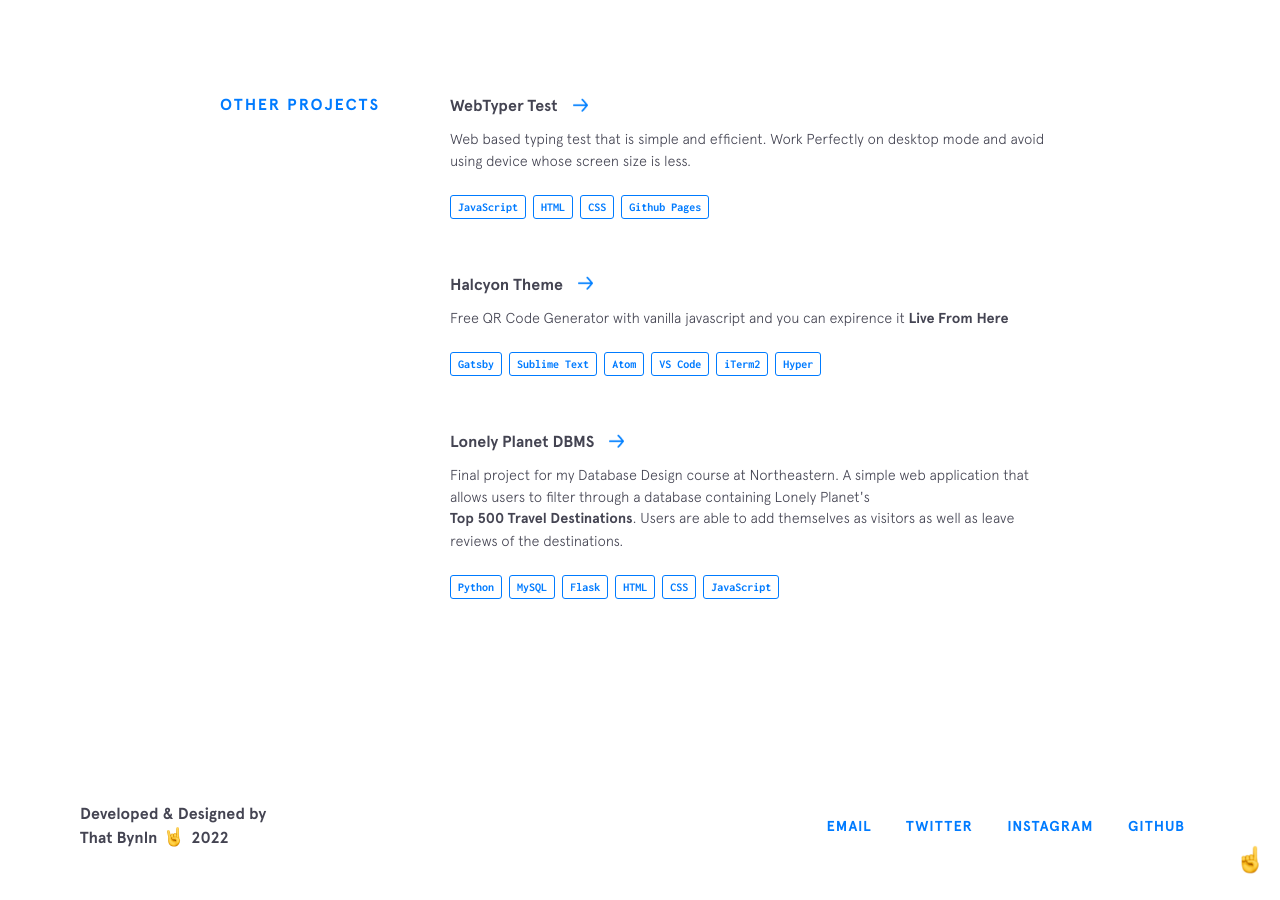
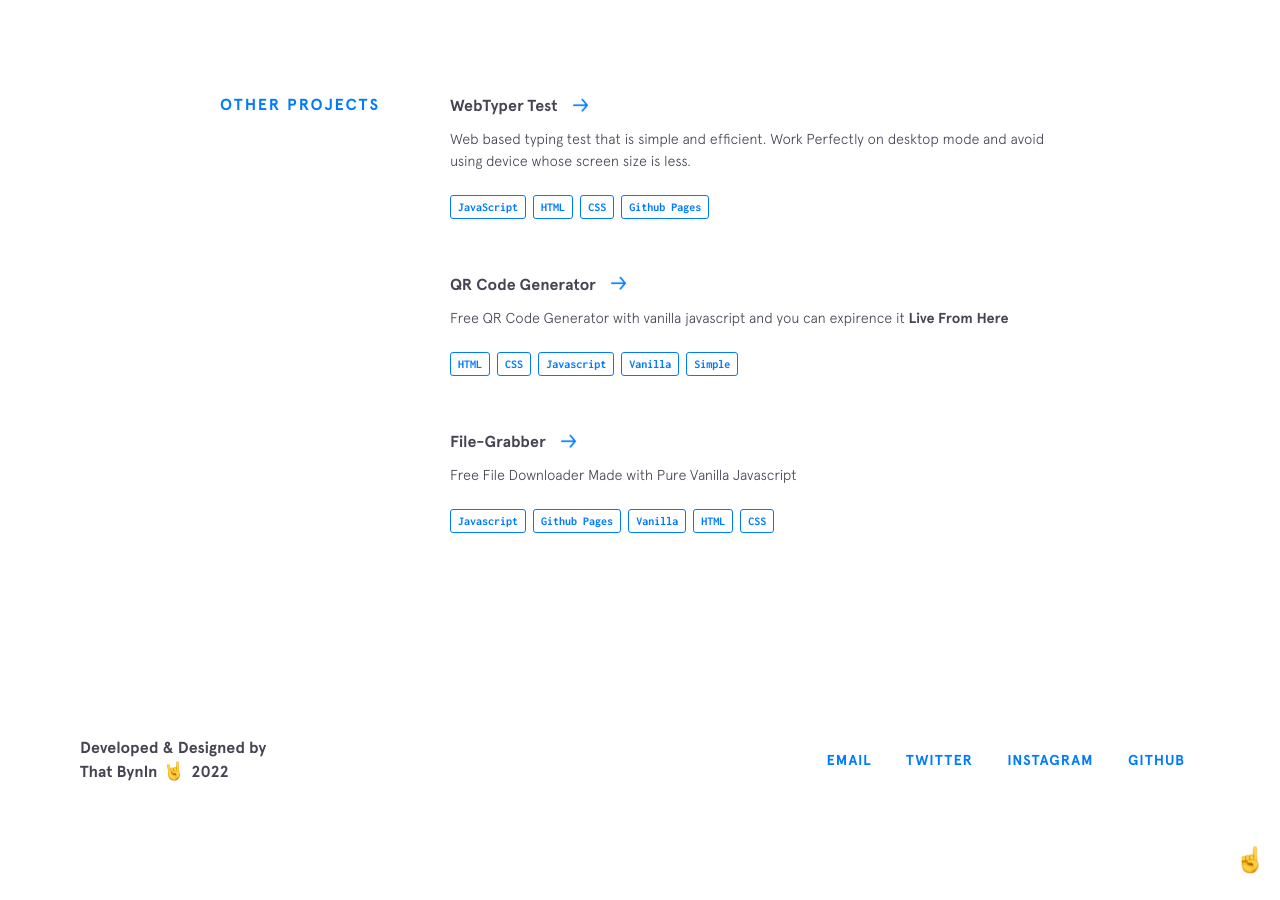
Before and after one commit to thatbynln/thatbynln.github.io, a Jekyll site: the page built from index.html, in a window 1280 px wide and 900 px high, scrolled down 3055 px. Built offline with Jekyll 4.4.1, drawn with Linux system fonts in a browser that asks for light colours; nearby versions of some CDN libraries.

Commit message:
Update other-projects.yml

```diff
--- a/_data/other-projects.yml
+++ b/_data/other-projects.yml
@@ -8,26 +8,24 @@
     - thing: CSS
     - thing: Github Pages
 
-- name: Halcyon Theme
-  url: https://bchiang7.github.io/halcyon-site/
-  code: https://github.com/bchiang7/halcyon-site
+- name: QR Code Generator
+  url: https://thatbynln.github.io/QR-Code-Generator
+  code: https://thatbynln.github.io/QR-Code-Generator
   description: Free QR Code Generator with vanilla javascript and you can expirence it <a class="underline-link" href="https://thatbynln.github.io/QR-Code-Generator">Live From Here</a>
   used:
-    - thing: Gatsby
-    - thing: Sublime Text
-    - thing: Atom
-    - thing: VS Code
-    - thing: iTerm2
-    - thing: Hyper
-
-- name: Lonely Planet DBMS
-  url: https://github.com/bchiang7/CS3200-Project
-  code: https://github.com/bchiang7/CS3200-Project
-  description: Final project for my Database Design course at Northeastern. A simple web application that allows users to filter through a database containing Lonely Planet's <a class="underline-link" href="https://www.amazon.com/Lonely-Planets-Ultimate-Travel-Places/dp/1760342777" target="_blank">Top 500 Travel Destinations</a>. Users are able to add themselves as visitors as well as leave reviews of the destinations.
-  used:
-    - thing: Python
-    - thing: MySQL
-    - thing: Flask
     - thing: HTML
     - thing: CSS
-    - thing: JavaScript
+    - thing: Javascript
+    - thing: Vanilla
+    - thing: Simple
+
+- name: File-Grabber
+  url: https://thatbynln.github.io/file-grabber
+  code: https://thatbynln.github.io/file-grabber
+  description: Free File Downloader Made with Pure Vanilla Javascript
+  used:
+    - thing: Javascript
+    - thing: Github Pages
+    - thing: Vanilla
+    - thing: HTML
+    - thing: CSS
```
